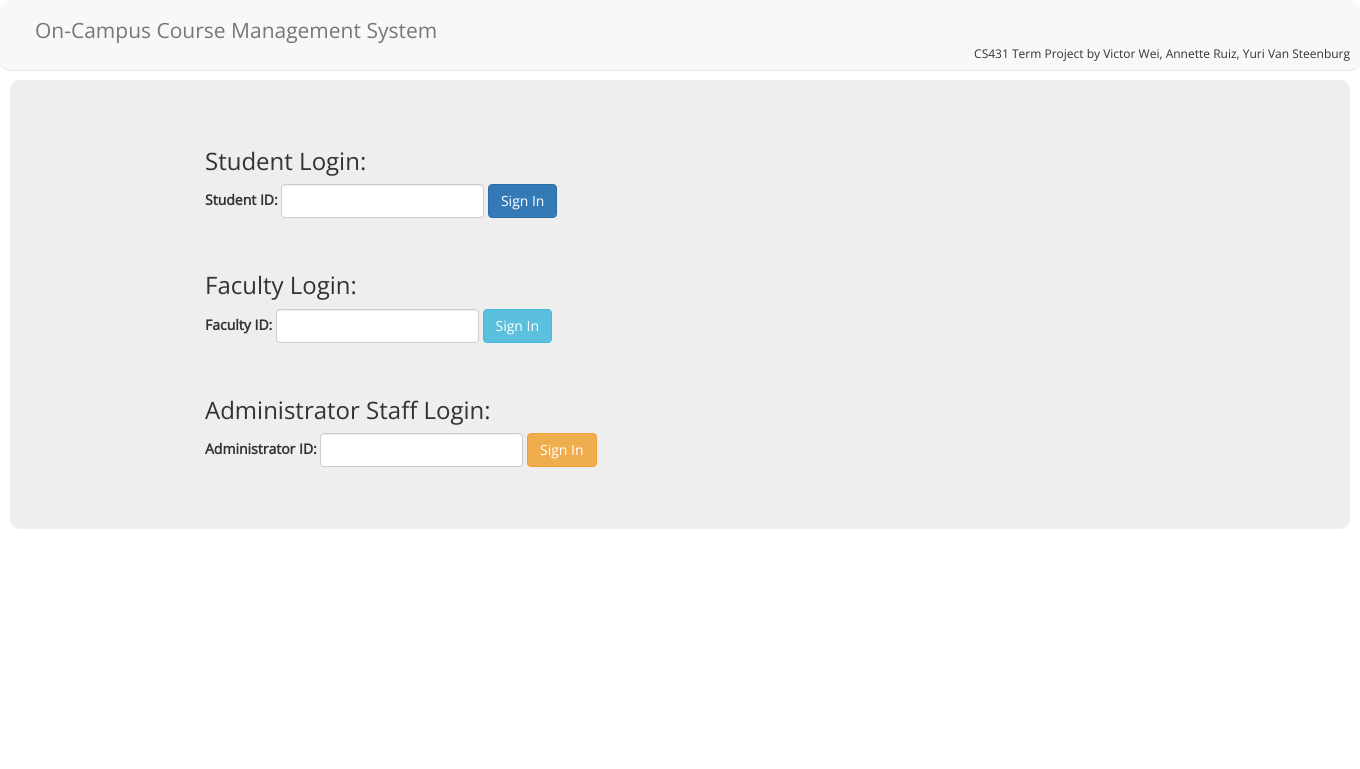
After one commit to yuuuri/CS431_TermProject, a PHP site: page /tp_index.php in a window 1360 px wide. The commit adds this page. Shown: the top 769 px of the page. Run offline with PHP 8.4, Linux system fonts and the light colour scheme.

Commit message:
applied bootstrap and updated as tp_index.php, will delete index.php later and made style.css to pretty up

```diff
--- /dev/null
+++ b/style.css
@@ -0,0 +1,18 @@
+body {padding: 80px 10px 0px 10px;font-family: 'Open Sans', sans-serif;}
+
+.navbar {border-radius: 10px; padding: 0px 10px 10px 0px;}
+
+.member {position: absolute; bottom: 0; right: 10;}
+
+.form_left{padding-left: 150px;}
+
+.program_title{margin-left: 20px}
+
+.jumbotron {border-radius: 10px;}
+
+.form-group .navbar-text{}
+
+.container{margin-left: 180px;}
+
+
+/*.form-inline{padding-left: 100px}*/
--- /dev/null
+++ b/tp_index.php
@@ -0,0 +1,87 @@
+<?php
+	session_start();
+?>
+
+<!-- Class:			CS431 Spring Term Paper: -->
+<!-- Group Members: Victor Wei, Annette Ruiz, Yuri Van Steenburg -->
+<!-- Purpose:		This index.php (tp.index.php) will be the gateway for users to start their sessions -->
+
+<html>
+<head>
+	<title>Term Project CS431</title>
+	<link rel="stylesheet" href="https://maxcdn.bootstrapcdn.com/bootstrap/3.3.4/css/bootstrap.min.css">
+	<link href='http://fonts.googleapis.com/css?family=Open+Sans' rel='stylesheet' type='text/css'>
+	<link href="style.css" rel="stylesheet" type="text/css">
+</head>
+<body>
+
+	<div class="jumbotron">
+		<nav class="navbar navbar-default navbar-fixed-top">
+			<div class = "program_title">
+					<p class="navbar-text">On-Campus Course Management System</p>
+			</div>
+			<div class = "member"><h6>CS431 Term Project by Victor Wei, Annette Ruiz, Yuri Van Steenburg</h6></div>
+		</nav>
+
+		<div class = "container">
+
+			  	<h3>Student Login: </h3>
+
+						<form class="form-inline" form action="students.php" method="POST">
+				  				<div class="form-group">
+				    				<label for="exampleInputName2">Student ID: </label>
+				    				<input type="text" class="form-control" id="exampleInputName2" placeholder="" name="cwid" maxlength = "9">
+				  					<button type="submit" class="btn btn-primary">Sign In</button>
+				  				</div>
+						</form>
+
+						<?php
+							if(isset($_SESSION['message1']))
+							{
+								echo '<font color = "red"><i>'.$_SESSION['message1'].'</i></font>';
+							}
+							unset($_SESSION['message1']); // clear the value so that it doesn't display again
+						?>
+
+				<br>
+
+		  		<h3>Faculty Login: </h3>
+						<form class="form-inline" form action="students.php" method="POST">
+					  			<div class="form-group">
+								    <label for="exampleInputName2">Faculty ID: </label>
+								    <input type="text" class="form-control" id="exampleInputName2" placeholder="" name="cwid" maxlength = "9">
+								  	<button type="submit" class="btn btn-info">Sign In</button>
+					  			</div>
+						</form>
+
+						<?php
+							if(isset($_SESSION['message2']))
+							{
+								echo '<font color = "red"><i>'.$_SESSION['message2'].'</i></font>';
+							}
+							unset($_SESSION['message2']); // clear the value so that it doesn't display again
+						?>
+
+				<br>
+
+		  		<h3>Administrator Staff Login: </h3>
+						<form class="form-inline" form action="students.php" method="POST">
+								  <div class="form-group">
+								    <label for="exampleInputName2">Administrator ID: </label>
+								    <input type="text" class="form-control" id="exampleInputName2" placeholder="" name="cwid" maxlength = "9">
+								  	<button type="submit" class="btn btn-warning">Sign In</button>
+								  </div>
+						</form></div>
+
+						<?php
+							if(isset($_SESSION['message3']))
+							{
+								echo '<font color = "red"><i>'.$_SESSION['message3'].'</i></font>';
+							}
+							unset($_SESSION['message3']); // clear the value so that it doesn't display again
+						?>
+		</div>
+	</div>
+
+</body>
+</html>
```
Also changed, not shown: index.php (+55 -34 lines).
